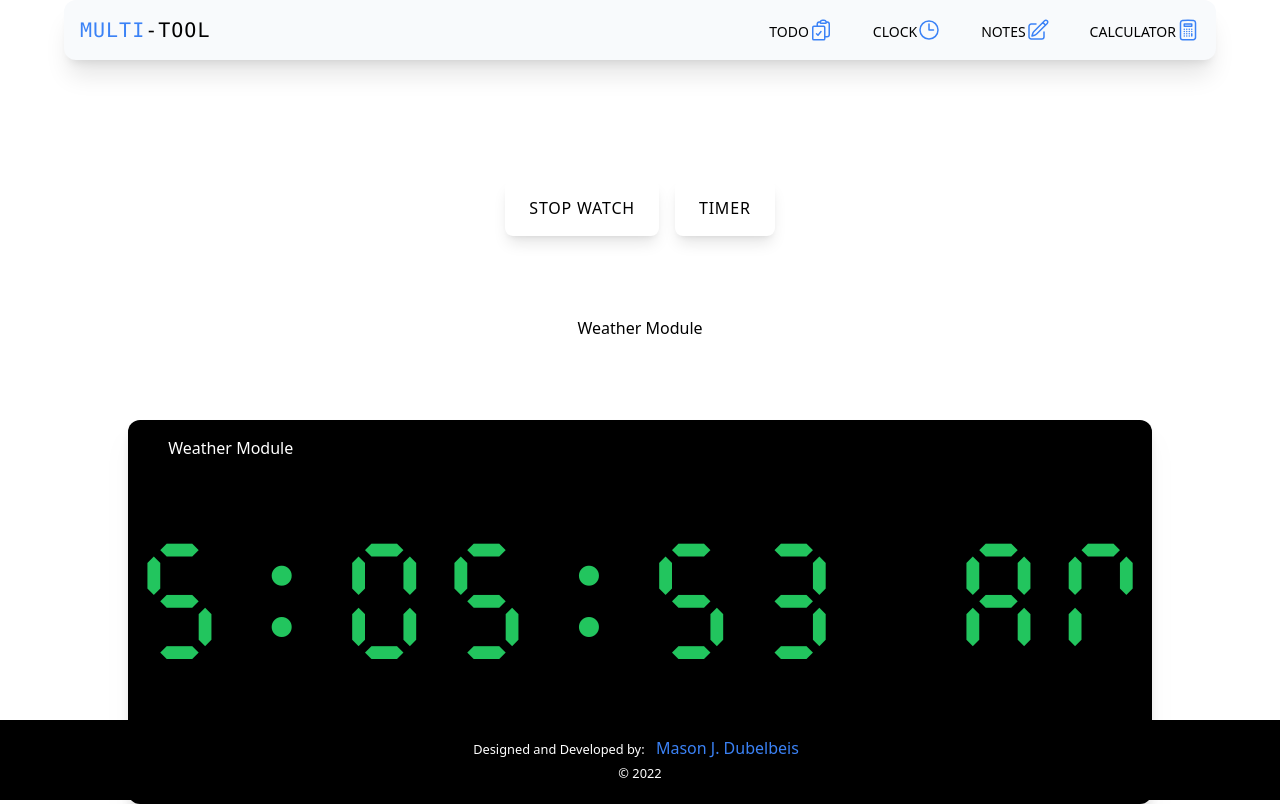
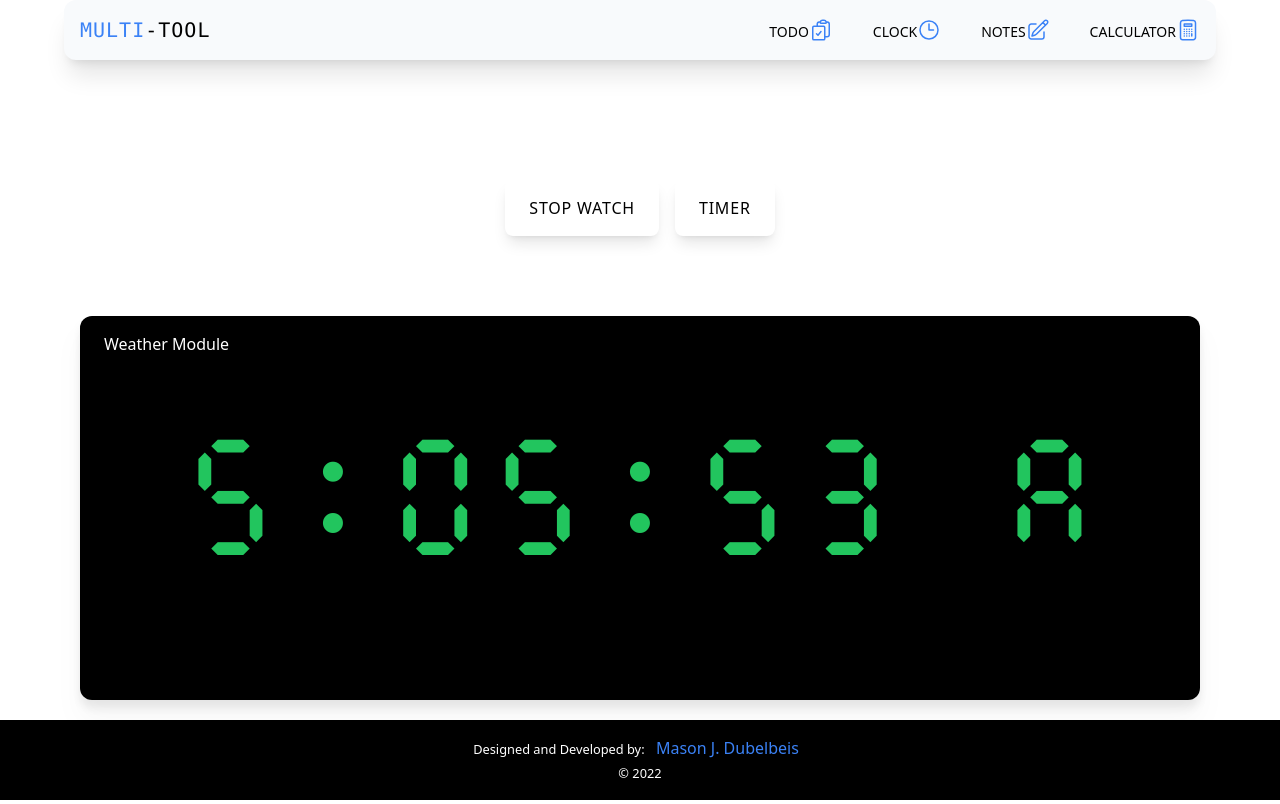
Before and after one commit to mdubelbeis/alarm-clock, a React (Vite) app: page /clock in a window 1280 px wide. Built offline with nearby package versions, Linux system fonts and the light colour scheme.

Commit message:
styled Clock output and Weather component

```diff
--- a/src/components/Todo/TodoList.tsx
+++ b/src/components/Todo/TodoList.tsx
@@ -1,4 +1,4 @@
-import TodoIcons from "./todoIcons";
+import TodoIcons from "./TodoIcons";
 
 interface TodoListProps {
   todos: { id: number; todo: string; isComplete: boolean }[];
--- a/src/components/ui/Time.tsx
+++ b/src/components/ui/Time.tsx
@@ -2,17 +2,21 @@ import { useState, useEffect } from "react";
 import Weather from "../Clock/Weather";
 
 const Time: React.FC = () => {
-  const [output, setOutput] = useState(new Date().toLocaleTimeString());
+  let timeOutput = new Date().toLocaleTimeString();
+  let filteredOutput = timeOutput.replace("M", "");
+  const [output, setOutput] = useState(filteredOutput);
 
   useEffect(() => {
     setInterval(() => {
-      setOutput(new Date().toLocaleTimeString());
+      timeOutput = new Date().toLocaleTimeString();
+      filteredOutput = timeOutput.replace("M", "");
+      setOutput(filteredOutput);
     }, 1000);
   });
 
   return (
-    <div className="relative">
-      <p className="font-digital text-4xl py-10 lg:text-9xl text-center w-10/12 lg:w-full lg:h-96 bg-black text-green-500 rounded-xl lg:py-32 drop-shadow-xl">
+    <div className="relative w-full px-4">
+      <p className="flex items-center justify-center font-digital text-4xl md:text-7xl px-4 py-10 lg:px-10 lg:text-9xl text-center w-full h-96 bg-black text-green-500 rounded-xl lg:py-32 drop-shadow-xl">
         {output}
       </p>
       <div className="absolute top-4 left-10 text-white">
--- a/src/pages/Clock/Clock.tsx
+++ b/src/pages/Clock/Clock.tsx
@@ -19,7 +19,6 @@ const Clock: React.FC = () => {
   return (
     <div className="flex flex-col justify-center items-center mt-10 gap-20">
       <ClockNav />
-      <Weather />
       <Time />
     </div>
   );
```
